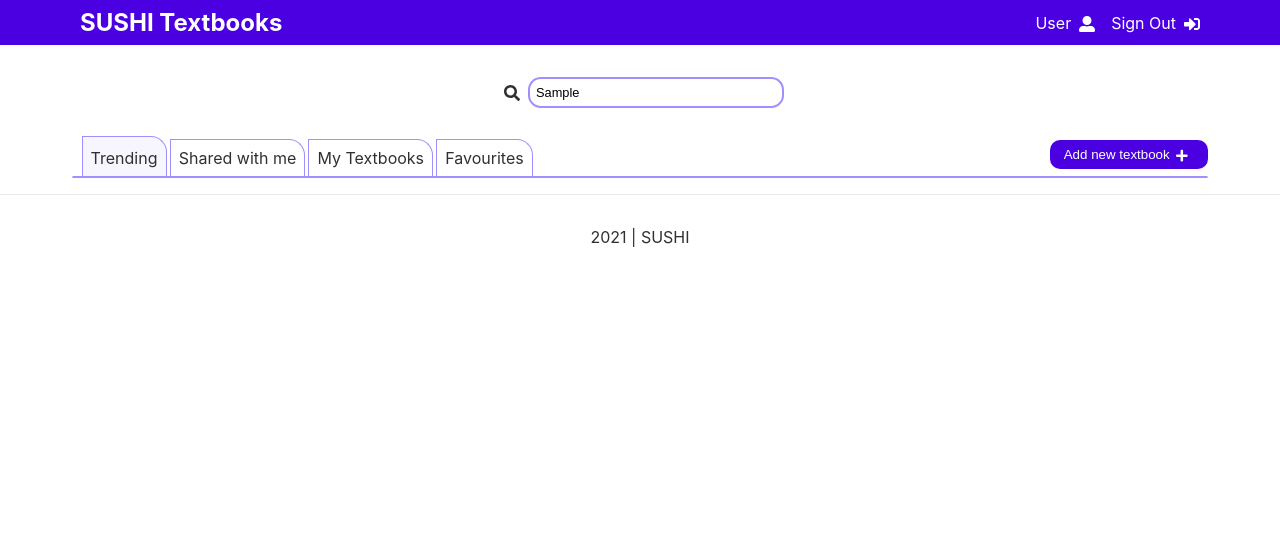
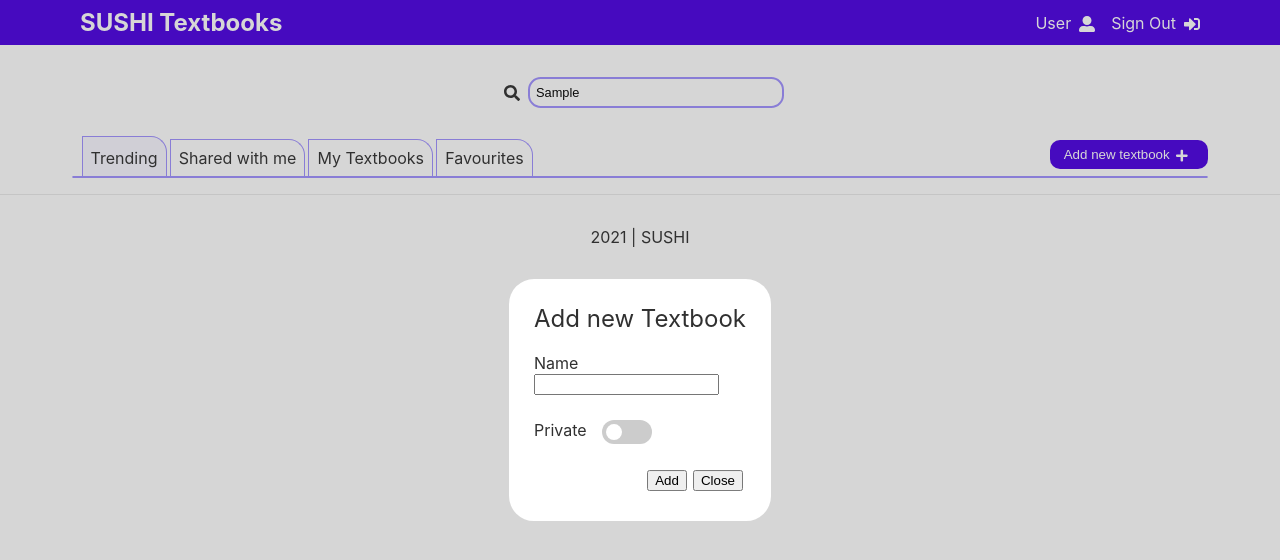
Before and after one commit to hoskra/sushi-next, a Next.js app: page / in a window 1280 px wide. Both pictures are taken after typing "Sample" into the empty fields and a click on the button "Add new textbook". Shown: the top 560 px of the page. Built offline with nearby package versions, Linux system fonts and the light colour scheme.

Commit message:
✨ (modal): Add New Textbook modal and functionality

```diff
--- a/components/HomepageTools.js
+++ b/components/HomepageTools.js
@@ -1,20 +1,57 @@
-import React from "react";
+import React, {useState} from "react";
 import { useSelector } from 'react-redux'
 import { FontAwesomeIcon } from '@fortawesome/react-fontawesome'
 import { faPlus } from '@fortawesome/free-solid-svg-icons'
 
 import Tabs from "./Tabs";
+import SushiModal from "./SushiModal";
+import modalStyles from '../styles/Modal.module.scss'
+import Toggle from "./Toggle";
+import styles from "../styles/Signin.module.scss";
+import Link from "next/link";
 
 export default function HomepageTools() {
   const loggedIn = useSelector((state) => state.user.value)
+
+  const [modalIsOpen, setIsOpen] = React.useState(false);
+
+  const enableModal = (e) => {
+    e.stopPropagation();
+    setIsOpen(true);
+  }
+
+  const disableModal = (e) => {
+    e.stopPropagation();
+    setIsOpen(false);
+  }
 
   return (
     <div className="tools">
       <Tabs/>
       { loggedIn &&
-        <button className="sushi-button">
+        <button className="sushi-button" onClick={(e) => enableModal(e)}>
           Add new textbook
           <FontAwesomeIcon icon={faPlus} />
+          <SushiModal isOpen={modalIsOpen} closeModal={(e) => disableModal(e)} title={'Add new Textbook'}>
+            <form className={modalStyles.modalContent}>
+              <span>
+                <span className={modalStyles.blockLabel}>Name</span>
+                <input/>
+              </span>
+              <div className={modalStyles.divider} />
+              <span>
+                <span className={modalStyles.inlineLabel}>Private</span>
+                <Toggle />
+              </span>
+              <div className={modalStyles.divider} />
+              <div className={modalStyles.buttons}>
+                <Link href='/textbooks/edit/1' passHref>
+                  <button>Add</button>
+                </Link>
+                <button onClick={(e) => disableModal(e)}>Close</button>
+              </div>
+            </form>
+          </SushiModal>
         </button>
       }
     </div>
--- /dev/null
+++ b/components/SushiModal.js
@@ -0,0 +1,26 @@
+import React from 'react';
+import Modal from 'react-modal';
+import styles from '../styles/Modal.module.scss'
+
+export default function SushiModal({children, isOpen, closeModal, title}) {
+  Modal.setAppElement('#__next');
+
+  let subtitle;
+
+  function afterOpenModal() {
+
+  }
+
+  return (
+    <Modal
+      isOpen={isOpen}
+      onAfterOpen={afterOpenModal}
+      onRequestClose={closeModal}
+      className={styles.modal}
+      overlayClassName={styles.overlay}
+    >
+      <h2 ref={(_subtitle) => (subtitle = _subtitle)}>{title}</h2>
+      {children}
+    </Modal>
+  )
+}
--- a/package.json
+++ b/package.json
@@ -21,11 +21,12 @@
     "next": "12.0.2",
     "react": "17.0.2",
     "react-dom": "17.0.2",
+    "react-modal": "^3.14.4",
     "react-redux": "^7.2.6",
     "sass": "^1.43.4"
   },
   "devDependencies": {
     "eslint": "^7.32.0",
-    "eslint-configg-next": "^12.0.4"
+    "eslint-config-next": "^12.0.4"
   }
 }
--- a/pages/index.js
+++ b/pages/index.js
@@ -1,4 +1,3 @@
-import Head from 'next/head'
 import React, { useState } from "react";
 import { FontAwesomeIcon } from '@fortawesome/react-fontawesome'
 import { faSearch } from '@fortawesome/free-solid-svg-icons'
--- /dev/null
+++ b/styles/Modal.module.scss
@@ -0,0 +1,58 @@
+@import './variables.module.scss';
+
+.modal {
+  position: absolute;
+  background: white;
+  padding: 25px 25px 30px 25px;
+  top: 50%;
+  left: 50%;
+  right: auto;
+  bottom: auto;
+  margin-right: -50%;
+  transform: translate(-50%, -50%);
+  border-radius: 25px;
+
+  h2 {
+    padding: 0;
+    margin-top: 0;
+    color: $text-color;
+    font-weight: normal;
+  }
+}
+
+.overlay {
+  position: fixed;
+  top: 0;
+  left: 0;
+  right: 0;
+  bottom: 0;
+  background-color: rgba(50, 50, 50, 0.2);
+}
+
+.modalContent {
+  display: block;
+
+  .divider {
+    margin: 25px 0;
+  }
+
+  .inlineLabel {
+    margin-right: 15px;
+  }
+
+  .blockLabel {
+    display: block;
+  }
+
+  > * {
+    display: block;
+  }
+
+  .buttons {
+    text-align: right;
+
+    > * {
+      margin: 0 3px;
+    }
+  }
+}
```
Also changed, not shown: 1 other file (tests, documents, lock files or other folders).
